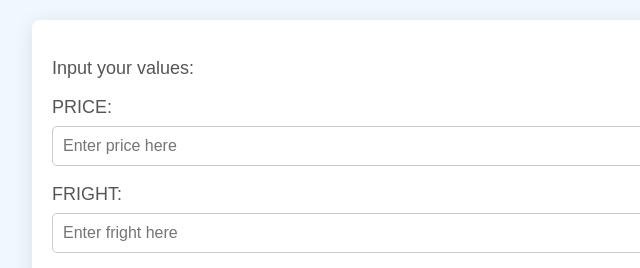
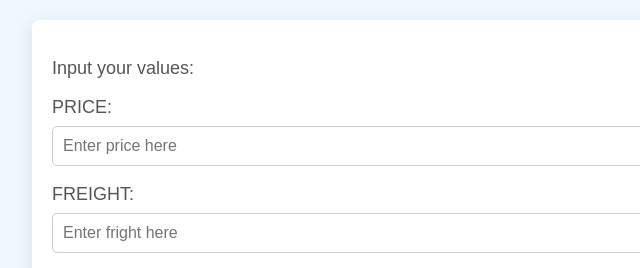
Before and after one commit to hunkaammy/HARIKESRI, a website: page assets/SOYA.html in a window 1280 px wide. Shown: the top 268 px of the page, 188-828 px from the left. Drawn offline with nearby package versions, Linux system fonts and the light colour scheme.

Commit message:
Update SOYA.html

```diff
--- a/assets/SOYA.html
+++ b/assets/SOYA.html
@@ -87,7 +87,7 @@
 
     <p>PRICE: <input type="number" ng-model="PRICE" placeholder="Enter price here"></p>
 
-    <p>FRIGHT: <input type="number" ng-model="FRIGHT" placeholder="Enter fright here"></p>
+    <p>FREIGHT: <input type="number" ng-model="FRIGHT" placeholder="Enter fright here"></p>
 
     <p>TAX (%): <input type="number" ng-model="TAX" ng-init="TAX = 5" placeholder="Enter tax percentage here"></p>
 
```
